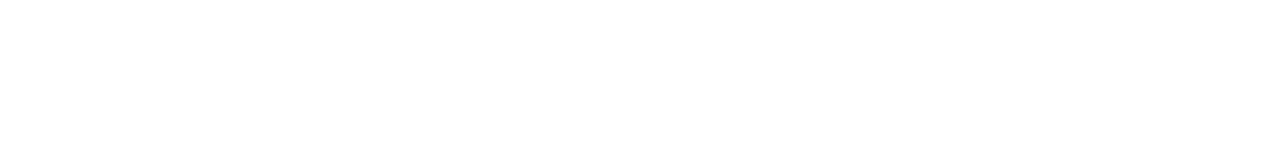
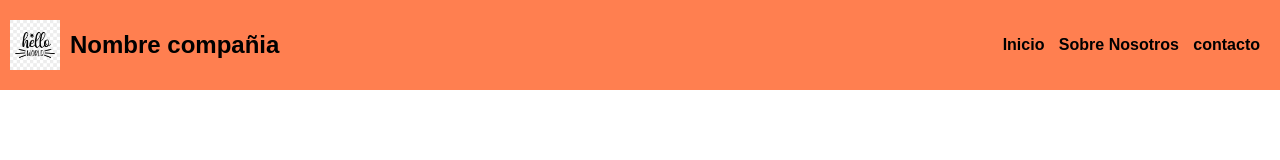
Before and after one commit to jutelma/Tareas-individuales, a plain HTML site: page index.html in a window 1280 px wide. Drawn offline with Linux system fonts and the light colour scheme.

Commit message:
actualizar todos los cambios añadidos

```diff
--- a/css/main.css
+++ b/css/main.css
@@ -0,0 +1,45 @@
+body{
+    font-family: sans-serif;
+    margin: 0;
+
+}
+a{
+    text-decoration: none;
+    color: black;
+
+}
+
+
+header{
+    display: flex;
+    min-height: 70px;
+    background-color: coral;
+    justify-content: space-between;
+    align-items: center;
+    padding: 10px;
+}
+.logo{
+    display: flex;
+    align-items: center;
+}
+.logo img{
+    height: 50px;
+    margin-right: 10px;
+
+}
+nav a{
+    font-weight: 600;
+    padding-right: 10px;
+}
+nav a:hover{
+    color: white;
+
+}
+@media (max-whidt:700px){
+    header{
+        flex-direction: column;
+    }
+    nav{
+        padding: 10px 0px;
+    }
+}
--- a/index.html
+++ b/index.html
@@ -5,9 +5,22 @@
     <meta http-equiv="X-UA-Compatible" content="IE=edge">
     <meta name="viewport" content="width=device-width, initial-scale=1.0">
     <title>HOLA MUNDO</title>
+    <link rel="stylesheet" href="./css/main.css">
 
 </head>
 <body>
+    <header>
+        <a href="#" class="logo">
+            <img src="logo.jpg" alt="logotipo de hello mundo">
+            <h2 class="nombre-empresa">Nombre compañia</h2>
+        </div>
+        <nav>
+            <a href="" class="nav-link">Inicio</a>
+            <a href="" class="nav-link">Sobre Nosotros</a>
+            <a href="" class="nav-link">contacto</a>
+        </nav>
+    </header>
 
 </body>
+
 </html>
```
Also changed, not shown: logo.jpg (renamed from css/hello-world img png.jpg).
